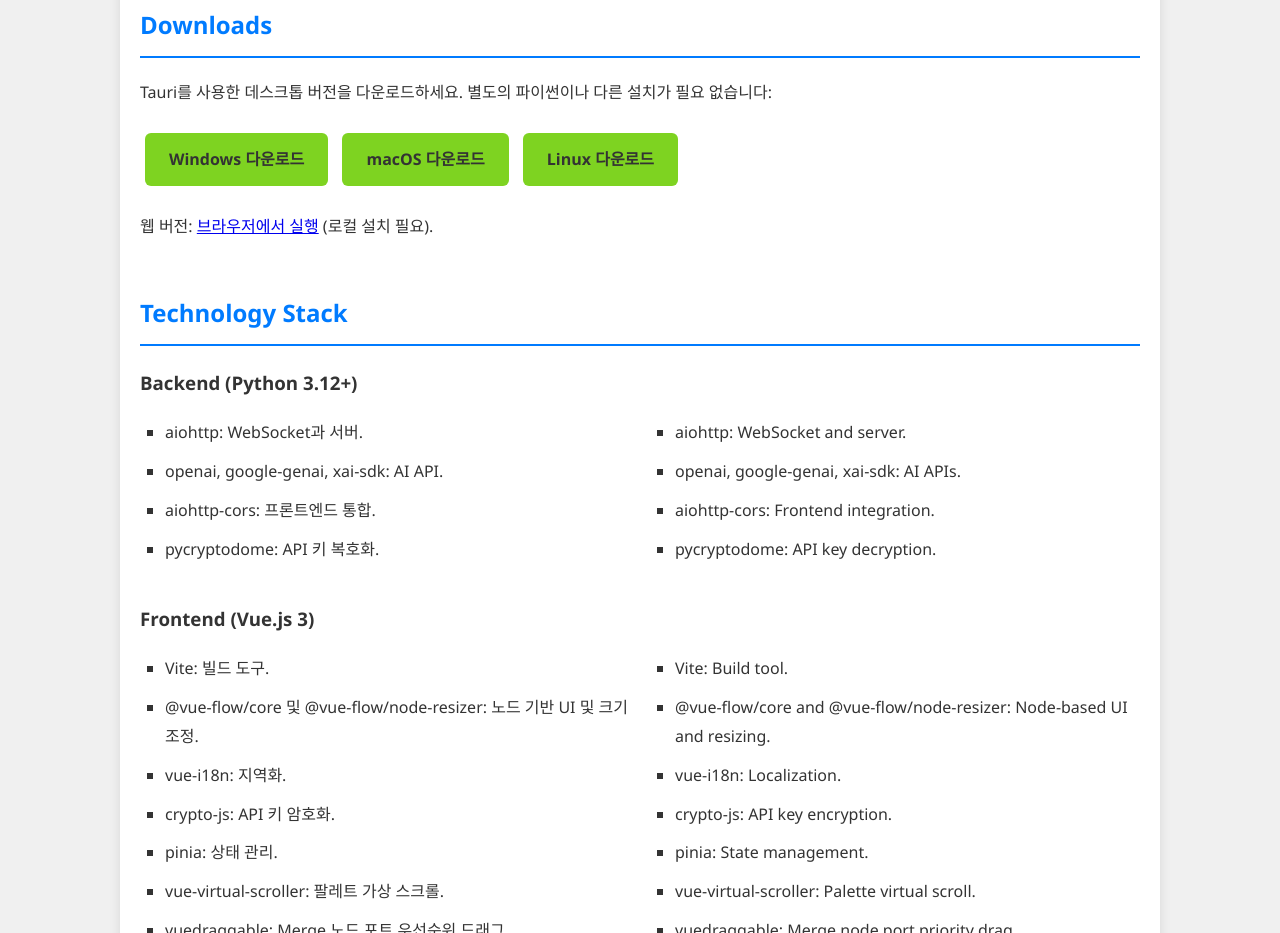
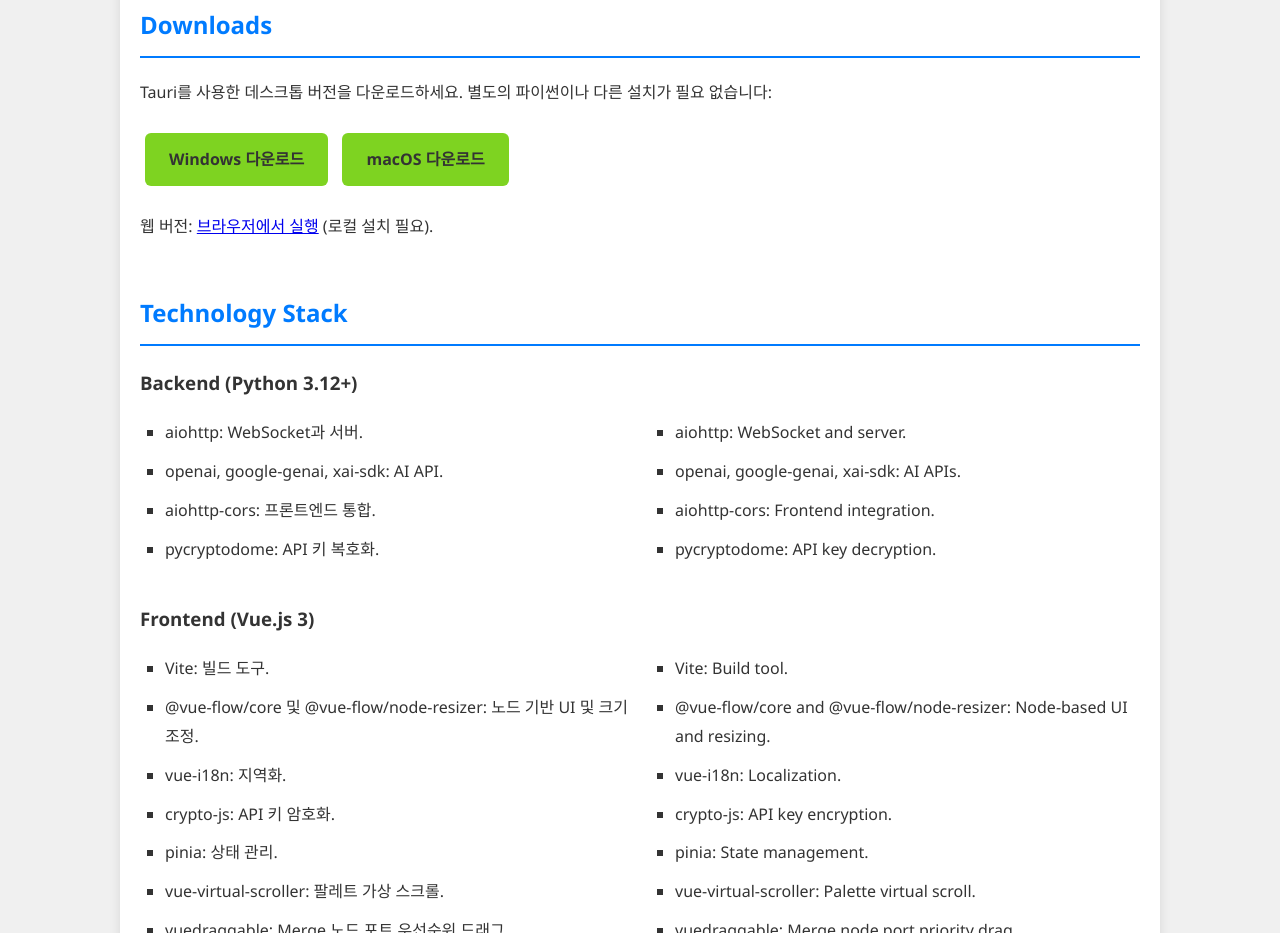
Before and after one commit to gagongjaryo/LogiCanvas, a plain HTML site: page index.html in a window 1280 px wide. Shown: the part 2653-3586 px from the top of the page. Drawn offline with Linux system fonts and the light colour scheme.

Commit message:
Update index.html

```diff
--- a/index.html
+++ b/index.html
@@ -170,7 +170,6 @@
             <p>Tauri를 사용한 데스크톱 버전을 다운로드하세요. 별도의 파이썬이나 다른 설치가 필요 없습니다:</p>
             <a href="https://github.com/yourusername/logicanvas-desktop/releases/latest/download/LogiCanvas-win.exe" class="download-btn">Windows 다운로드</a>
             <a href="https://github.com/yourusername/logicanvas-desktop/releases/latest/download/LogiCanvas-mac.dmg" class="download-btn">macOS 다운로드</a>
-            <a href="https://github.com/yourusername/logicanvas-desktop/releases/latest/download/LogiCanvas-linux.AppImage" class="download-btn">Linux 다운로드</a>
             <p>웹 버전: <a href="http://localhost:8080">브라우저에서 실행</a> (로컬 설치 필요).</p>
         </section>
         <section class="section">
```
